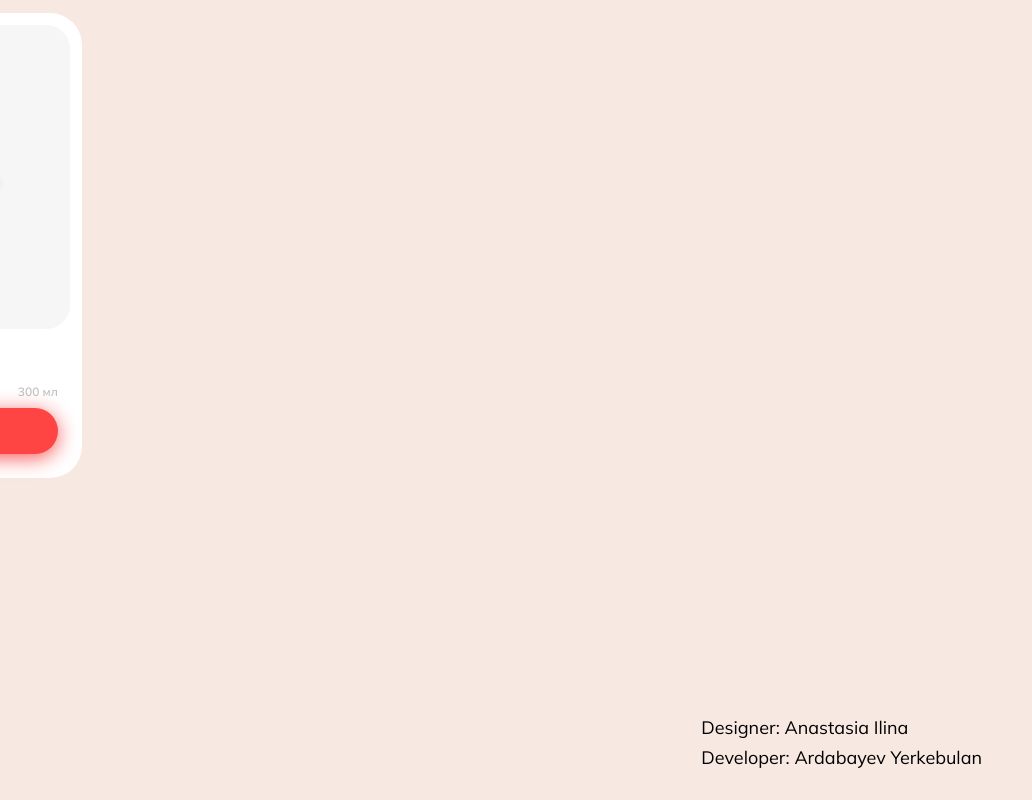
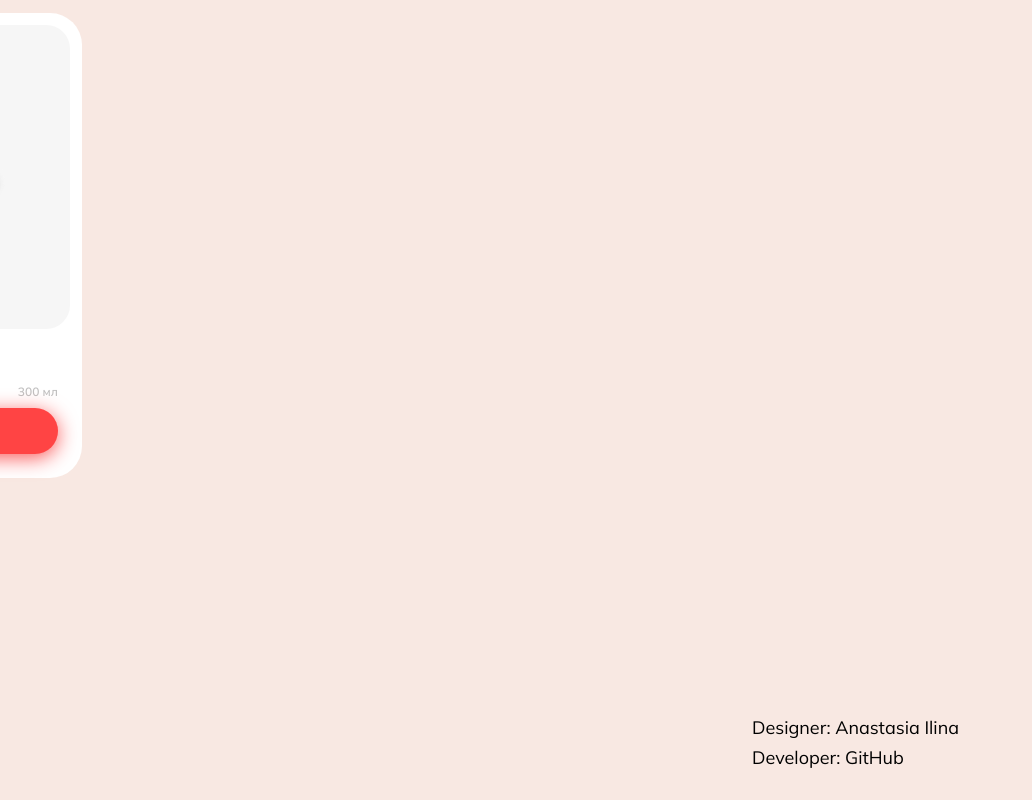
Before and after one commit to Yerkebulan-Ardabayev/FreshyBar, a plain HTML site: page index.html in a window 1280 px wide. Shown: the part 1203-2003 px from the top of the page, 248-1280 px from the left. Drawn offline with Linux system fonts and the light colour scheme.

Commit message:
Убрать персональные данные из файлов

```diff
--- a/api_freshy/package.json
+++ b/api_freshy/package.json
@@ -13,7 +13,7 @@
     "node",
     "app"
   ],
-  "author": "Maksim Leskin <maksim.leskin@methed.ru>",
+  "author": "",
   "license": "ISC",
   "devDependencies": {
     "eslint": "^8.45.0",
--- a/index.html
+++ b/index.html
@@ -128,8 +128,7 @@
           </li>
           <li class="footer__developer-item">
             Developer:
-            <a class="footer__developer-link" href="https://t.me/neizalmaty">Ardabayev
-              Yerkebulan</a>
+            <a class="footer__developer-link" href="#">GitHub</a>
           </li>
         </ul>
       </div>
```
